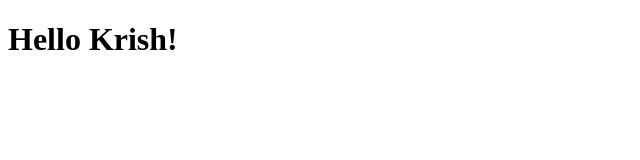
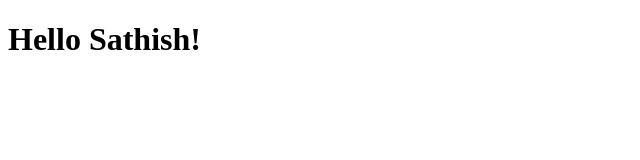
Before and after one commit to githubscientist/ts-react-fsdcwdtb40, a React (Vite) app: page / in a window 1280 px wide. Shown: the top 160 px of the page, without its empty margins (0-640 px from the left). Built offline with nearby package versions, Linux system fonts and the light colour scheme.

Commit message:
creating multiple components + passing data as props

```diff
--- a/src/App.tsx
+++ b/src/App.tsx
@@ -1,6 +1,8 @@
-const App = () => {
-  // data & js functions
-  let name: string = 'krish';
+type Props = {
+  name: string;
+}
+
+const Header = ({ name }: Props) => {
 
   return (
     <>
@@ -9,4 +11,15 @@ const App = () => {
   )
 }
 
+
+const App = () => {
+  let name: string = 'sathish';
+
+  return (
+    <>
+      <Header name={name} />
+    </>
+  )
+}
+
 export default App;
```
